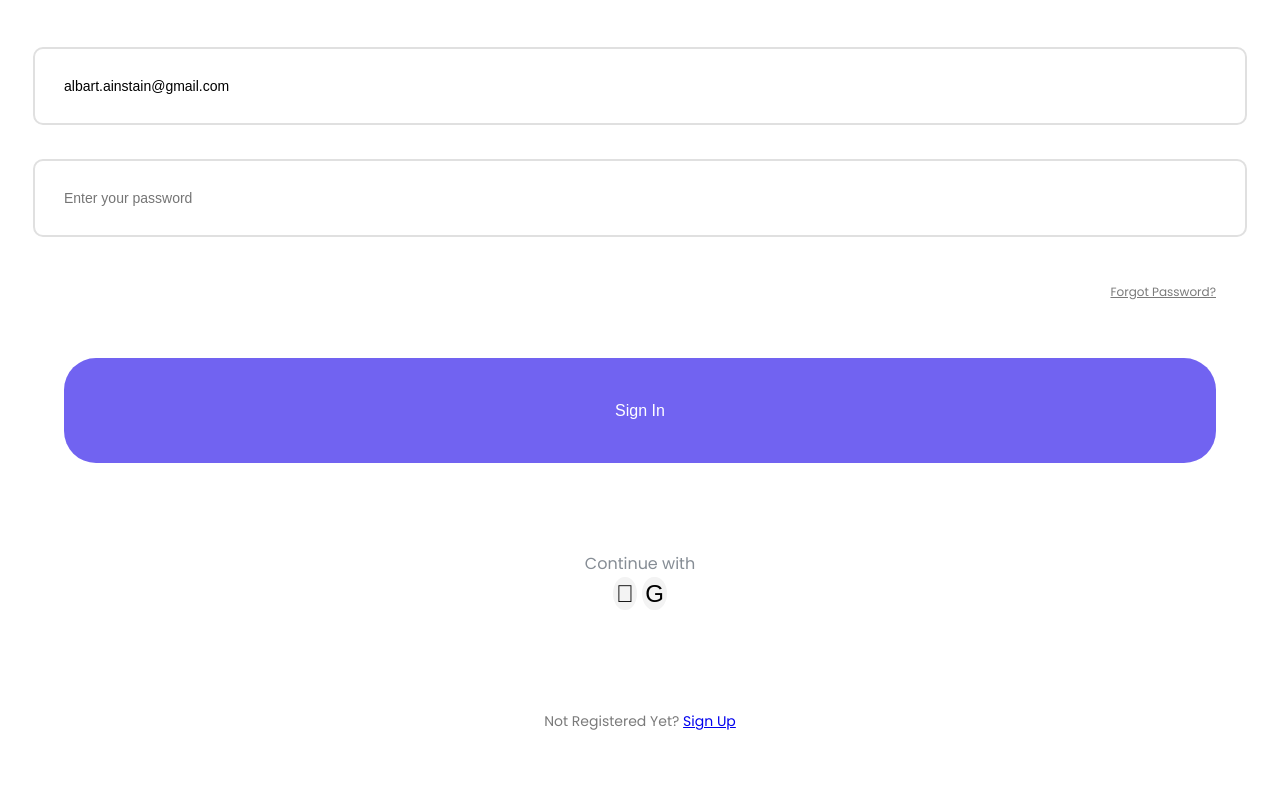
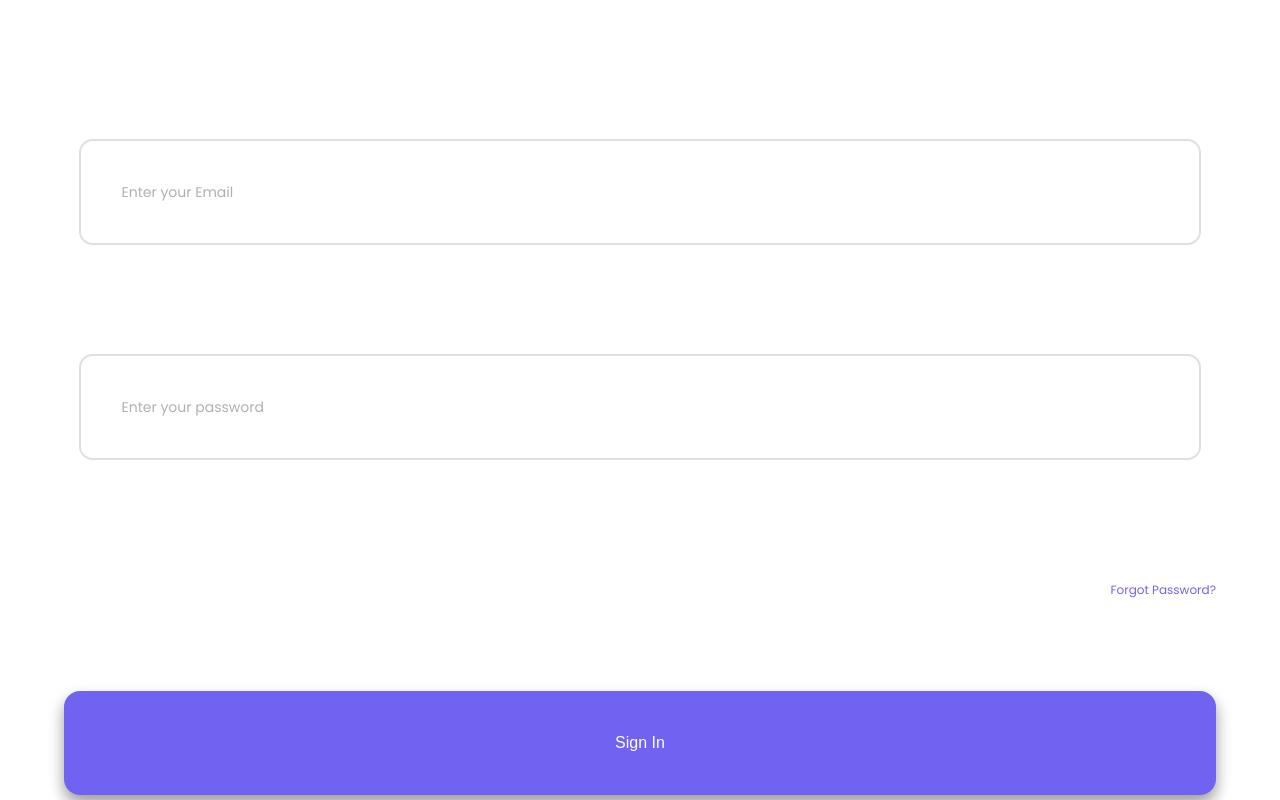
Before and after one commit to Napstyyy/ReactBapp, a React (Create React App) app: page /SignIn in a window 1280 px wide. Shown: the part 600-1400 px from the top of the page. Before the commit the page ends 1332 px from the top, so only its background shows below. Built offline with nearby package versions, Linux system fonts and the light colour scheme.

Commit message:
terminaste todos los welcome, sign in y sign up

```diff
--- a/src/App.js
+++ b/src/App.js
@@ -6,6 +6,7 @@ import Welcome1View from './components/pages/Welcome/Welcome1.js';
 import Welcome2View from './components/pages/Welcome/Welcome2.js';
 import Welcome3View from './components/pages/Welcome/Welcome3.js';
 import SignInView from './components/pages/Auth/SignIn/SignIn.js';
+import SignUpView from './components/pages/Auth/SignUp/SignUp.js';
 //import OtherComponent from './OtherComponent'; // Otros componentes si los tienes
 
 const App = () => {
@@ -17,6 +18,7 @@ const App = () => {
         <Route path="/Welcome2" element={<Welcome2View />} />
         <Route path="/Welcome3" element={<Welcome3View />} />
         <Route path="/SignIn" element={<SignInView />} />
+        <Route path="/SignUp" element={<SignUpView />} />
       </Routes>
     </Router>
   );
--- a/src/components/pages/Auth/SignIn/SignIn.js
+++ b/src/components/pages/Auth/SignIn/SignIn.js
@@ -1,14 +1,26 @@
 import React, { useState } from "react";
-import "../styles/Sign.css";
+import "../styles/SignIn.css";
 import { SlArrowLeft } from "react-icons/sl";
+import { FcGoogle } from "react-icons/fc";
+import { FaApple } from "react-icons/fa";
+import { useNavigate } from "react-router-dom";
 
 const SignInView = () => {
   const [activeRole, setActiveRole] = useState('manager');
+  const navigate = useNavigate();
+  const handleButtonClick = () => {
+    navigate("/SignUp"); // Cambia "/new-page" por la ruta a la que deseas navegar
+  };
+   const handleBackButtonClick = () => {
+    navigate(-1); // Redirige a la página anterior
+  };
 
   return (
     <div className="sign-in-wrapper">
       <header>
-        <button className="back-button"><SlArrowLeft /></button>
+        <button className="back-button" onClick={handleBackButtonClick}>
+          <SlArrowLeft />
+        </button>
         <h2>Sign In</h2>
       </header>
       <h1>Welcome Back</h1>
@@ -28,15 +40,17 @@ const SignInView = () => {
         </button>
         <div className={`switch-background ${activeRole}`}></div>
       </div>
-      <input type="email" placeholder="Email Address" value="albart.ainstain@gmail.com" className="input-field" />
+      <input type="email" placeholder="Enter your Email" className="input-field" />
       <input type="password" placeholder="Enter your password" className="input-field" />
       <a href="#" className="forgot-password">Forgot Password?</a>
-      <button className="sign-in-button">Sign In</button>
+      <button className="sign-in-button" onClick={handleButtonClick}>Sign In</button>
       <div className="continue-with">
         <p>Continue with</p>
         <div className="social-buttons">
-          <button className="apple-login"></button>
-          <button className="google-login">G</button>
+          <button className="apple-login"><FaApple />
+</button>
+          <button className="google-login"><FcGoogle />
+</button>
         </div>
       </div>
       <p className="sign-up-text">Not Registered Yet? <a href="#">Sign Up</a></p>
--- /dev/null
+++ b/src/components/pages/Auth/SignUp/SignUp.js
@@ -0,0 +1,43 @@
+import React, { useState } from "react";
+import "../styles/SignUp.css";
+import { SlArrowLeft } from "react-icons/sl";
+import { FcGoogle } from "react-icons/fc";
+import { useNavigate } from "react-router-dom";
+import { FaApple } from "react-icons/fa";
+
+const SignUpView = () => {
+      const navigate = useNavigate(); // Hook para redirigir
+
+  const handleBackButtonClick = () => {
+    navigate(-1); // Redirige a la página anterior
+  };
+
+  return (
+    <div className="sign-in-wrapper">
+      <header>
+       <button className="back-button" onClick={handleBackButtonClick}>
+          <SlArrowLeft />
+        </button>
+        <h2>Sign Up</h2>
+      </header>
+      <h1>Create Account</h1>
+      <p className="info-paragraph">Please enter your information and create your account</p>
+      <input type="name" placeholder="Enter your full name" className="input-field" />
+      <input type="email" placeholder="Enter your Email" className="input-field" />
+      <input type="password" placeholder="Enter your password" className="input-field" />
+      <button className="sign-in-button">Sign In</button>
+      <div className="continue-with">
+        <p>Continue with</p>
+        <div className="social-buttons">
+          <button className="apple-login"><FaApple />
+</button>
+          <button className="google-login"><FcGoogle />
+</button>
+        </div>
+      </div>
+      <p className="sign-up-text">Have an Account? <a href="#">Sign In</a></p>
+    </div>
+  );
+};
+
+export default SignUpView;
--- a/src/components/pages/Auth/styles/Sign.css
+++ b/src/components/pages/Auth/styles/SignIn.css
@@ -61,6 +61,7 @@ h1 {
   margin: 5% 0 2.5%; /* Converted to percentages */
   text-align: left; /* Aligns text to the left */
   width: 100%; /* Ensures it takes full width if needed */
+  padding-top: 8%;
 }
 
 
@@ -122,21 +123,35 @@ p {
 
 
 .input-field {
-  width: 100%;
-  padding: 2.5%; /* Reduced padding to make the field a bit shorter */
-  margin: 1.5% 0; /* Reduced margin to fit within the container's padding */
-  border-radius: 0.625rem; /* 10px converted to rem */
-  border: 0.15rem solid #e0e0e0; /* 2px converted to rem */
-  font-size: 0.875rem; /* 14px converted to rem */
+  width: 90%; /* Ajusta el ancho para que no exceda el contenedor */
+  padding: 3.5%; /* Incrementa el padding para hacer los campos más largos */
+  margin: 1.5% auto; /* Centra los campos horizontalmente */
+  height: 24px; /* Aumenta el alto del campo */
+  border-radius: 0.850rem; /* Mantiene el borde redondeado */
+  border: 0.15rem solid #e0e0e0; /* Mantiene el borde */
+  font-size: 0.875rem; /* Mantiene el tamaño de fuente */
+  font-family: 'Poppins', sans-serif; /* Aplica la fuente 'Poppins' */
+  display: block; /* Asegura que cada campo esté en una nueva línea */
 }
 
+.input-field:focus {
+  border-color: #7163f1; /* Color azul para el borde en foco */
+  outline: none; /* Elimina el borde de enfoque predeterminado del navegador */
+}
+
+.input-field::placeholder {
+  color: #b0b0b0; /* Color gris claro para el texto del placeholder */
+  opacity: 1; /* Asegura que el color sea completamente opaco */
+  font-family: 'Poppins', sans-serif; /* Asegura que el font-family sea el mismo */
+}
 
 .forgot-password {
   align-self: flex-end;
-  color: #7a7a7a;
+  color: #7163f1;
   margin-top: 2.5%; /* Converted to percentage */
-  margin-bottom: 5%; /* Converted to percentage */
+  margin-bottom: 8%; /* Converted to percentage */
   font-size: 0.75rem; /* 12px converted to rem */
+  text-decoration: none;
 }
 
 .sign-in-button {
@@ -144,34 +159,48 @@ p {
   padding: 3.75%; /* 15px converted to percentage */
   background-color: #7163f1;
   border: none;
-  border-radius: 2rem; /* 30px converted to rem */
+  border-radius: 1rem; /* 30px converted to rem */
   color: white;
   font-size: 1rem; /* 16px converted to rem */
   cursor: pointer;
+  box-shadow: 0px 8px 15px rgba(0, 0, 0, 0.4);
 }
 
 .continue-with {
   text-align: center;
-  margin: 7.5% 0; /* Converted to percentage */
+  margin: 16%;
 }
 
 .social-buttons {
   display: flex;
   justify-content: center;
-  gap: 5%; /* Converted to percentage */
+  gap: 32%; /* Converted to percentage */
+  margin-top: 32%;
 }
 
 .apple-login,
 .google-login {
-  padding: 2.5%; /* Converted to percentage */
-  background-color: #f3f3f3;
-  border: none;
-  border-radius: 50%;
-  font-size: 1.5rem; /* 24px converted to rem */
+  width: 50%; /* Define un tamaño fijo para hacer el botón cuadrado */
+  height: auto; /* Hace que la altura sea igual al ancho */
+  padding: 10%; /* Define un padding intermedio */
+  background-color: #ffffff;
+  border: 1px solid #dfdfdf; /* Añade un borde azul */
+  border-radius: 0.625rem; /* Mantiene los bordes ligeramente redondeados */
+  font-size: 1.8rem; /* Tamaño de fuente para el icono */
   cursor: pointer;
+  display: flex;
+  align-items: center;
+  justify-content: center;
 }
+
 
 .sign-up-text {
   font-size: 0.875rem; /* 14px converted to rem */
   color: #7a7a7a;
+
 }
+
+.sign-up-text a{
+    text-decoration: none; /* Elimina la línea subrayada */
+    font-weight: 600;
+}
--- /dev/null
+++ b/src/components/pages/Auth/styles/SignUp.css
@@ -0,0 +1,71 @@
+/* En styles/SignUp.css */
+
+.sign-up-wrapper {
+  /* Estilos específicos para la vista de Sign Up */
+  display: flex;
+  flex-direction: column;
+  align-items: center;
+  padding: 5%;
+  font-family: 'Poppins', sans-serif;
+  color: #3a3a3a;
+  background-color: #f9f9f9; /* Cambia el color de fondo */
+}
+
+header {
+  display: flex;
+  align-items: center;
+  justify-content: center;
+  width: 100%;
+  position: relative;
+  margin-top: 8%;
+  padding-bottom: 14%;
+}
+
+.info-paragraph {
+  padding-bottom: 20px; /* Espacio adicional en la parte inferior del párrafo */
+  font-family: 'Poppins', sans-serif; /* Asegura que use la misma fuente */
+  color: #868D95; /* Color del texto */
+  font-weight: 100; /* Peso de la fuente */
+}
+
+
+.sign-up-button {
+  width: 100%;
+  padding: 3.75%;
+  background-color: #7163f1; /* Color diferente si deseas */
+  border: none;
+  border-radius: 2rem;
+  color: white;
+  font-size: 1rem;
+  cursor: pointer;
+  box-shadow: 0px 8px 15px rgba(0, 0, 0, 0.4); /* Sombra pronunciada */
+}
+
+.sign-up-text a {
+  text-decoration: none; /* Elimina la línea subrayada */
+  color: #7163f1; /* Color del enlace */
+}
+
+.input-field {
+  width: 90%; /* Ajusta el ancho para que no exceda el contenedor */
+  padding: 3.5%; /* Incrementa el padding para hacer los campos más largos */
+  margin: 1.5% auto; /* Centra los campos horizontalmente */
+  margin-bottom: 8%;
+  height: 24px; /* Aumenta el alto del campo */
+  border-radius: 0.850rem; /* Mantiene el borde redondeado */
+  border: 0.15rem solid #e0e0e0; /* Mantiene el borde */
+  font-size: 0.875rem; /* Mantiene el tamaño de fuente */
+  font-family: 'Poppins', sans-serif; /* Aplica la fuente 'Poppins' */
+  display: block; /* Asegura que cada campo esté en una nueva línea */
+}
+
+.input-field:focus {
+  border-color: #7163f1; /* Color azul para el borde en foco */
+  outline: none; /* Elimina el borde de enfoque predeterminado del navegador */
+}
+
+.input-field::placeholder {
+  color: #b0b0b0; /* Color gris claro para el texto del placeholder */
+  opacity: 1; /* Asegura que el color sea completamente opaco */
+  font-family: 'Poppins', sans-serif; /* Asegura que el font-family sea el mismo */
+}
```
